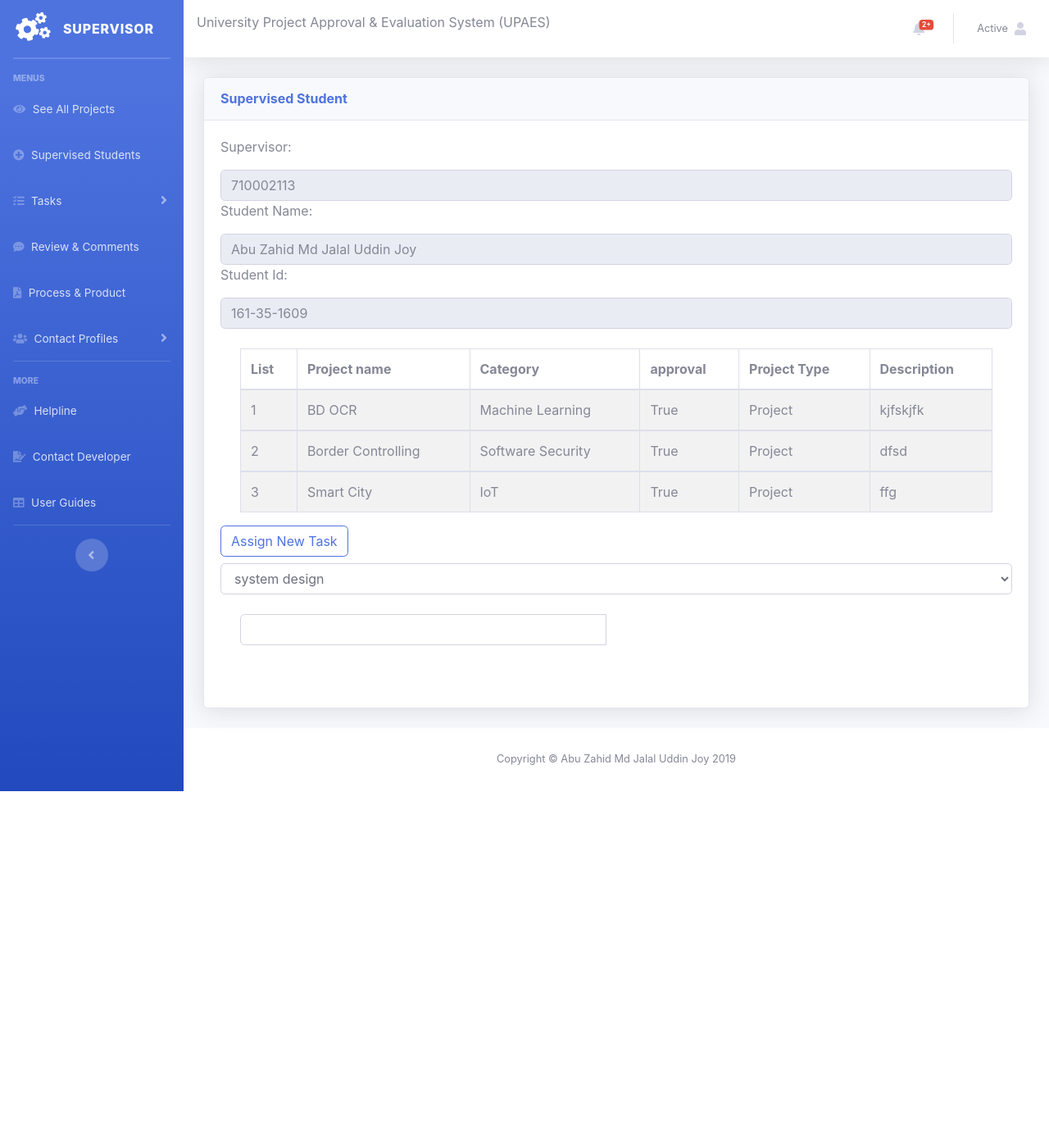
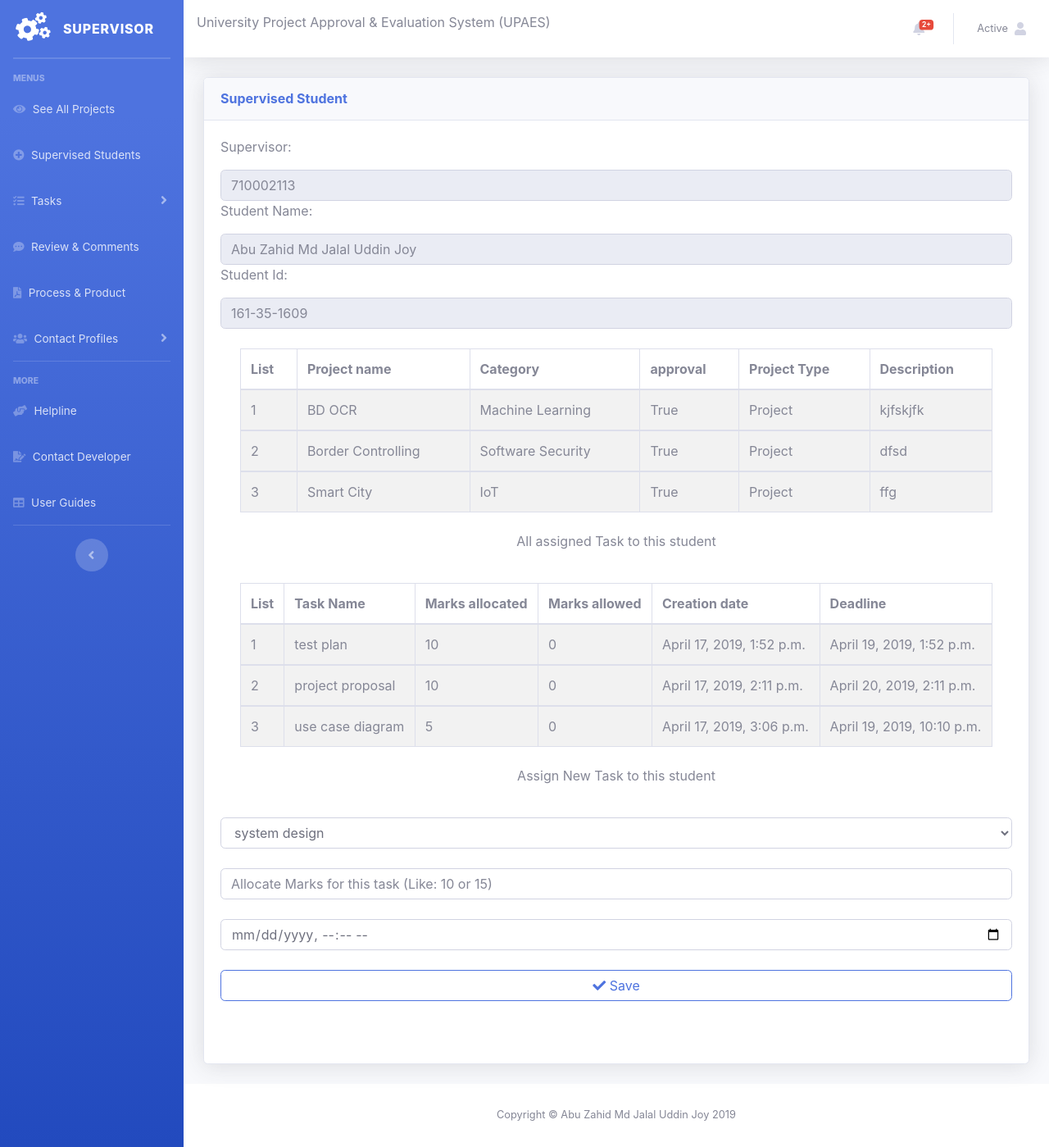
Before and after one commit to azmjalaluddinjoy/upaes, a Django app: template templates/supervisor/task_assign.html in a window 1280 px wide. Shown: the whole page at 82% size. Before the commit the page ends 965 px from the top, so only its background shows below. Run offline with Django 3.2, Linux system fonts and the light colour scheme; the template is opened without the code that fills it: values that come from a table or form of the project are taken from there, others are empty; data comes from the database, SQL or seed files in the repository; both versions use the stored data as it was after the commit; some libraries are stand-ins or nearby versions.

Commit message:
v18 supervisor_assign_task_to_student_with_deadline

```diff
--- a/project/models.py
+++ b/project/models.py
@@ -1,6 +1,7 @@
 from django.db import models
 from student.models import Student
 from supervisor.models import Supervisor
+from django.utils.timezone import now
 # Create your models here.
 
 
@@ -100,7 +101,13 @@ class Supervised(models.Model):
         return '%s' % self.s_id
 
 
-# class Task(models.Model):
-#     task_name = models.ForeignKey(DocumentType, null=False, blank=False, on_delete=models.CASCADE)
-#     student = models.ForeignKey(Student, null=False, blank=False, on_delete=models.CASCADE)
-#     marks = models.IntegerField(blank=True, null=True, default=0)
+class Task(models.Model):
+    task_name = models.ForeignKey(DocumentType, null=False, blank=False, on_delete=models.CASCADE)
+    student = models.ForeignKey(Student, null=False, blank=False, on_delete=models.CASCADE)
+    marks_allocated = models.IntegerField(blank=True, null=True, default=10)
+    marks_allowed = models.IntegerField(blank=True, null=True, default=0)
+    created_date = models.DateTimeField(auto_now_add=True)
+    deadline = models.DateTimeField(null=True, blank=True)
+
+    def __str__(self):
+        return '%s' % self.task_name
--- a/student/views.py
+++ b/student/views.py
@@ -131,7 +131,7 @@ def registration(request):
 def add_registered_student(request):
     first_name = request.POST["first_name"]
     last_name = request.POST["last_name"]
-    student_id = request.POST["studentId"]
+    student_id = request.POS0T["studentId"]
     batch = request.POST["batch"]
     semester = request.POST["semester"]
     enroll_key = request.POST["enrollKey"]
--- a/templates/supervisor/task_assign.html
+++ b/templates/supervisor/task_assign.html
@@ -5,15 +5,22 @@
 <head>
         <meta charset="UTF-8">
     <title>Supervised Student</title>
-  <link rel="stylesheet" href="//code.jquery.com/ui/1.12.1/themes/base/jquery-ui.css">
-  <link rel="stylesheet" href="/resources/demos/style.css">
-  <script src="https://code.jquery.com/jquery-1.12.4.js"></script>
-  <script src="https://code.jquery.com/ui/1.12.1/jquery-ui.js"></script>
-  <script>
-  $( function() {
-    $( "#datepicker" ).datepicker();
-  } );
-  </script>
+    <!-- Bootstrap 4 -->
+    <link rel="stylesheet" href="https://stackpath.bootstrapcdn.com/bootstrap/4.2.1/css/bootstrap.min.css" integrity="sha384-GJzZqFGwb1QTTN6wy59ffF1BuGJpLSa9DkKMp0DgiMDm4iYMj70gZWKYbI706tWS" crossorigin="anonymous">
+    <script src="https://code.jquery.com/jquery-3.3.1.slim.min.js" integrity="sha384-q8i/X+965DzO0rT7abK41JStQIAqVgRVzpbzo5smXKp4YfRvH+8abtTE1Pi6jizo" crossorigin="anonymous"></script>
+    <script src="https://cdnjs.cloudflare.com/ajax/libs/popper.js/1.14.6/umd/popper.min.js" integrity="sha384-wHAiFfRlMFy6i5SRaxvfOCifBUQy1xHdJ/yoi7FRNXMRBu5WHdZYu1hA6ZOblgut" crossorigin="anonymous"></script>
+    <script src="https://stackpath.bootstrapcdn.com/bootstrap/4.2.1/js/bootstrap.min.js" integrity="sha384-B0UglyR+jN6CkvvICOB2joaf5I4l3gm9GU6Hc1og6Ls7i6U/mkkaduKaBhlAXv9k" crossorigin="anonymous"></script>
+
+    <!-- Font Awesome -->
+    <link href="https://stackpath.bootstrapcdn.com/font-awesome/4.7.0/css/font-awesome.min.css" rel="stylesheet" integrity="sha384-wvfXpqpZZVQGK6TAh5PVlGOfQNHSoD2xbE+QkPxCAFlNEevoEH3Sl0sibVcOQVnN" crossorigin="anonymous">
+
+    <!-- Moment.js -->
+    <script src="https://cdnjs.cloudflare.com/ajax/libs/moment.js/2.23.0/moment.min.js" integrity="sha256-VBLiveTKyUZMEzJd6z2mhfxIqz3ZATCuVMawPZGzIfA=" crossorigin="anonymous"></script>
+
+    <!-- Tempus Dominus Bootstrap 4 -->
+    <link rel="stylesheet" href="https://cdnjs.cloudflare.com/ajax/libs/tempusdominus-bootstrap-4/5.1.2/css/tempusdominus-bootstrap-4.min.css" integrity="sha256-XPTBwC3SBoWHSmKasAk01c08M6sIA5gF5+sRxqak2Qs=" crossorigin="anonymous" />
+    <script src="https://cdnjs.cloudflare.com/ajax/libs/tempusdominus-bootstrap-4/5.1.2/js/tempusdominus-bootstrap-4.min.js" integrity="sha256-z0oKYg6xiLq3yJGsp/LsY9XykbweQlHl42jHv2XTBz4=" crossorigin="anonymous"></script>
+
         <style>
     table {
   font-family: arial, sans-serif;
@@ -80,36 +87,54 @@ tr:nth-child(even) {
                          </tbody>
                              {% endfor %}
                          </table>
+
+                   <h5 class="btn secondary btn-block">All assigned Task to this student</h5>
+                        <table class="table table-striped table-bordered table-hover" id="mydata">
+                       <br> <thead>
+                        <tr>
+                            <th>List</th>
+                            <th>Task Name</th>
+                            <th>Marks allocated</th>
+                            <th>Marks allowed</th>
+                            <th>Creation date</th>
+                            <th>Deadline</th>
+                        </tr>
+                        </thead>
+
+                        {% for all_assigned_task in all_assigned_task %}
+                         <tbody>
+                         <tr>
+                            <td>{{ forloop.counter }} </td>
+                            <td>{{ all_assigned_task.task_name }}</td>
+                            <td>{{ all_assigned_task.marks_allocated }}</td>
+                            <td>{{ all_assigned_task.marks_allowed }}</td>
+                            <td>{{ all_assigned_task.created_date }}</td>
+                             <td>{{ all_assigned_task.deadline }}</td>
+                        </tr>
+                         </tbody>
+                             {% endfor %}
+                         </table>
                     </div>
-           <h5 class="btn btn-outline-primary">Assign New Task</h5>
-               <br><select name="task_type" class="form-control">
+           <h5 class="btn secondary btn-block">Assign New Task to this student</h5>
+           <form name="applyProject" method="post">
+            {% csrf_token %}
+               <br>
+               <select name="task_type" class="form-control">
                         {% for task_type in task_type %}
                             <option value="{{ task_type.process_product_type }}">{{ task_type.process_product_type }}</option>
                         {% endfor %}
                     </select><br>
+                   <input type="number" class="form-control" name="marks_allocated" placeholder="Allocate Marks for this task (Like: 10 or 15)" id="projectVision">
 
-
-<div class="container">
-    <div class="row">
-        <div class='col-sm-6'>
-            <div class="form-group">
-                <div class='input-group date' id='datetimepicker1'>
-                    <input type='text' class="form-control" />
-                    <span class="input-group-addon">
-                        <span class="glyphicon glyphicon-calendar"></span>
-                    </span>
-                </div>
-            </div>
-        </div>
-        <script type="text/javascript">
-            $(function () {
-                $('#datetimepicker1').datetimepicker();
-            });
-        </script>
-    </div>
-</div>
+                    <br><input class=" form-control" name="deadline" type="datetime-local" name="bday"><br>
 
 {#card shadow md ending div#}
+           <div align="center" class="submit-block table">
+            <button class="btn btn-outline-primary btn-md btn-block"><i class="fas fa-check"></i>
+            <span class="text">Save</span>
+            </button>
+        </div>
+           </form>
            </div>
           <div class="col-xl-6 card-body">
           </div>
```
Also changed, not shown: project/admin.py (+6 -1 lines), supervisor/views.py (+12 -2 lines), db.sqlite3, project/migrations/0010_task.py (added), project/migrations/0011_auto_20190417_1347.py (added).
